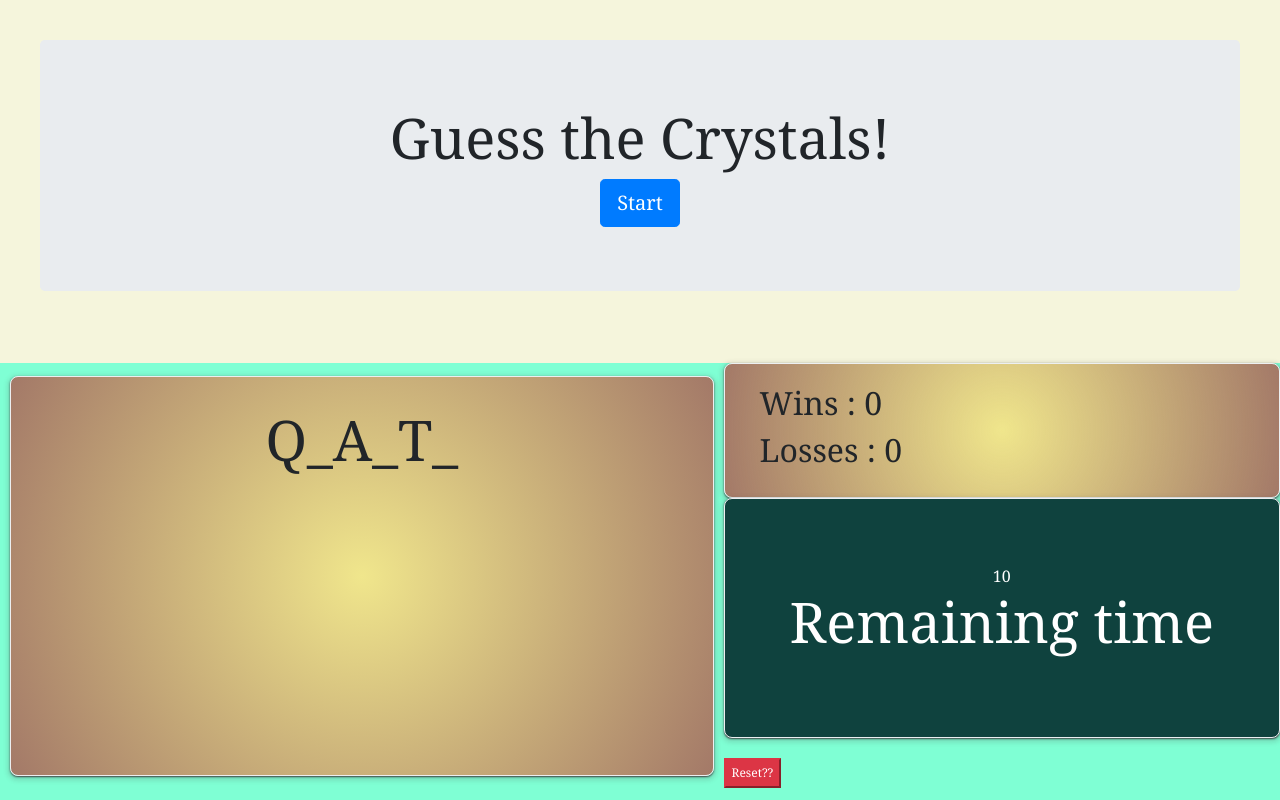
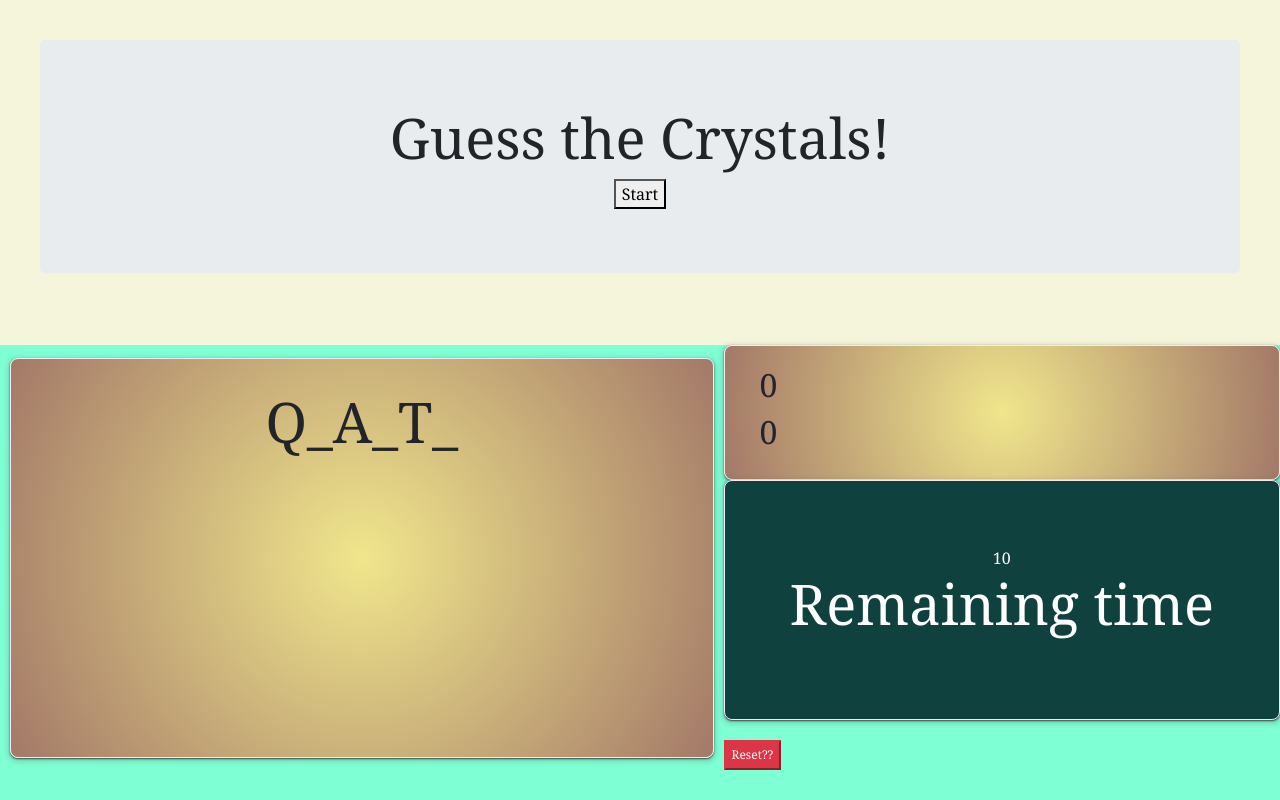
Before and after one commit to ligaya96/Crystal-Guessing-Game, a plain HTML site: page index.html in a window 1280 px wide. Drawn offline with nearby package versions, Linux system fonts and the light colour scheme.

Commit message:
fixing bugs

```diff
--- a/assets/script.js
+++ b/assets/script.js
@@ -7,7 +7,7 @@ var blankWords= [];
 // Queryselectors
 var win = document.querySelector(".wins");
 var lost = document.querySelector(".losses");
-var startBtn = document.querySelector(".Start");
+var startBtn = document.querySelector(".start");
 var WordGuess = document.querySelector("word-guess");
 var timerElm = document.querySelector(".timer-count");
 var resetBtn = document.querySelector(".reset-btn");
@@ -23,6 +23,9 @@ function beginGame(){
     getWins();
     getLost();
 }
+ // click addeventlistner on start button
+ startBtn.addEventListener("click", startGame);
+
 
     //renderword blanks
 function startGame(){
@@ -105,7 +108,7 @@ function getLost () {
     } else {
     lostCounts = lostScored;
     }
-    lose.textContent = lostCounts;
+    lost.textContent = lostCounts;
 }
 // function to check letter and check if win
 function checkWords(letters) {
@@ -144,16 +147,17 @@ document.addEventListener("keydown", function(event){
     }
 });
 // click addeventlistner on start button
-startBtn.addEventListener("click", startGame);
+ startBtn.addEventListener("click", startGame);
 
 
  // checking to see if reset btn works
  resetBtn.addEventListener("click", reset);
 
 // reset button and win and lose count
-function reset() {
+ function reset() {
     winCounts = 0;
     lostCounts = 0;
     setWins()
     setLost()
 }
+beginGame();
--- a/index.html
+++ b/index.html
@@ -15,7 +15,7 @@
         <div class="jumbotron">
             <h1 class="display-4"> Guess the Crystals!</h1>
             <!-- intro to the game and expliaiing that it fun crystal game  -->
-            <a class="btn btn-primary btn-lg" class = "Start">Start</a>
+            <button class="start">Start</button>
           </div>
     </header>
   <main>
```
